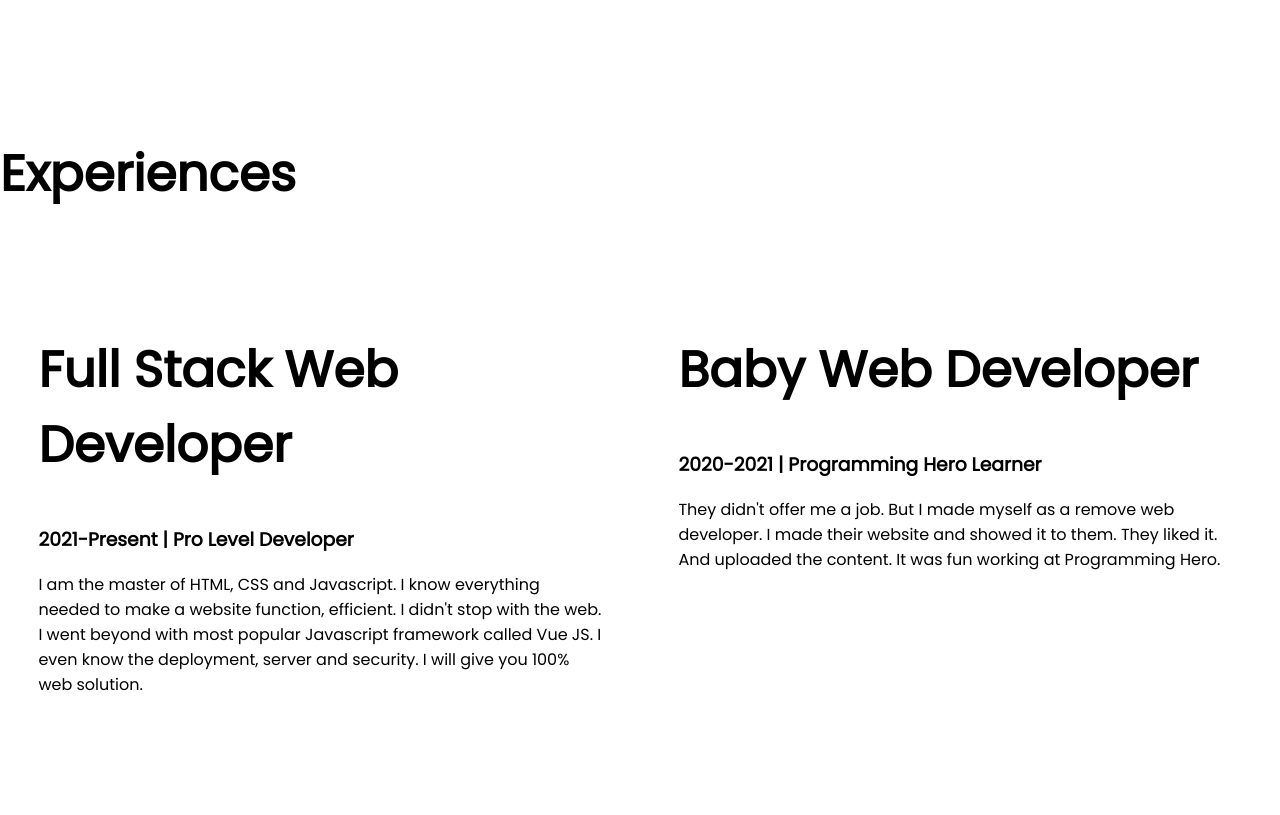
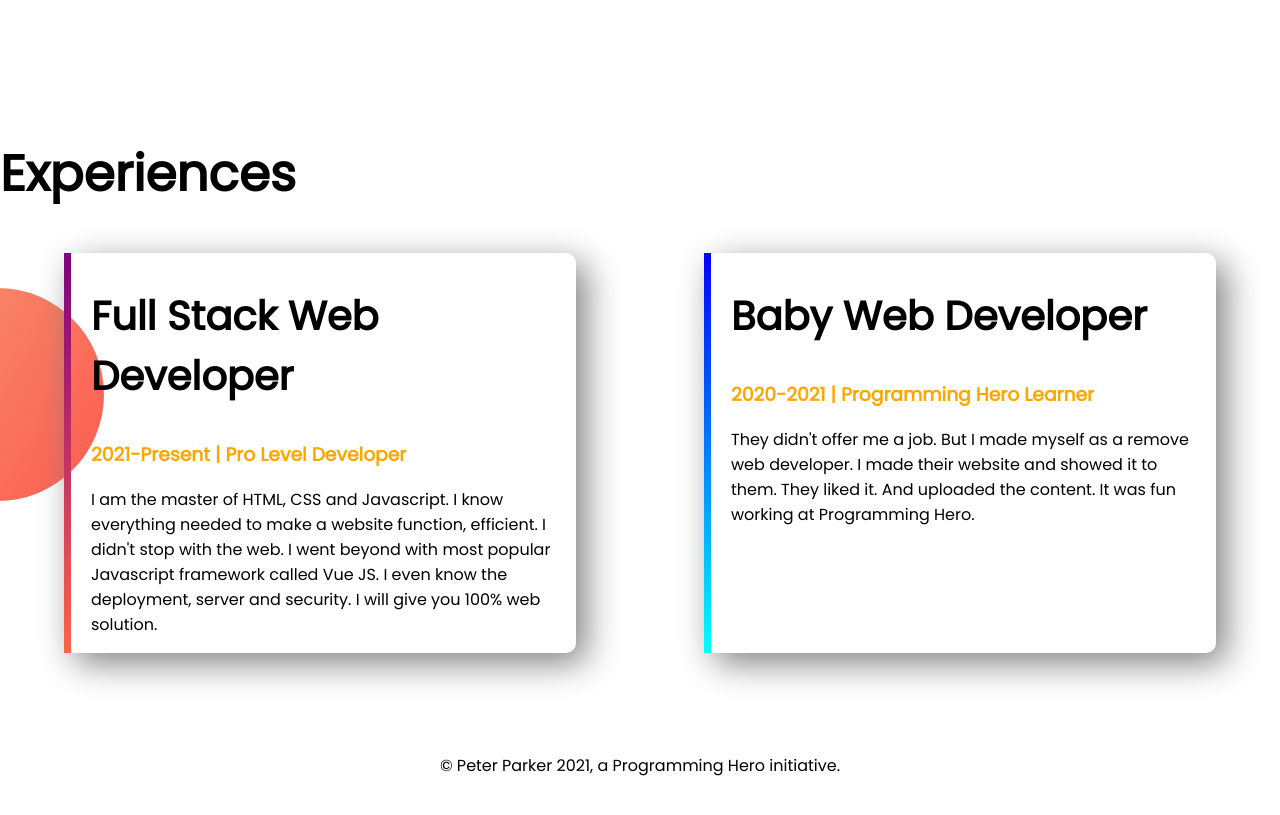
Before and after one commit to coders-sohan/developer-portfolio, a plain HTML site: page index.html in a window 1280 px wide. Shown: the part 1120-1935 px from the top of the page. After the commit the page ends 1914 px from the top, so only its background shows below. Drawn offline with Linux system fonts and the light colour scheme.

Commit message:
5th commit

```diff
--- a/css/style.css
+++ b/css/style.css
@@ -46,3 +46,39 @@ h1{
     background-repeat: no-repeat;
     background-position: right;
 }
+
+.experience-header{
+    font-size: 40px;
+}
+
+.experience-items{
+    width: 40%;
+    margin-left: 5%;
+    margin-right: 5%;
+    box-shadow: 10px 10px 35px gray;
+    padding-left: 20px;
+    padding-right: 10px;
+    border-radius: 10px;
+}
+
+.experience-area{
+    background-image: url(../images/exp-bg.png);
+    background-position: left;
+    background-repeat: no-repeat;
+}
+
+#web-dev-exp{
+    border-left: 7px solid;
+    border-image: linear-gradient(blue, cyan);
+    border-image-slice: 1;
+}
+
+footer p{
+    text-align: center;
+}
+
+#full-stack-exp{
+    border-left: 7px solid;
+    border-image: linear-gradient(purple, tomato);
+    border-image-slice: 1;
+}
--- a/index.html
+++ b/index.html
@@ -34,17 +34,20 @@
     <section class="experience-area">
         <h1>Experiences</h1>
         <div class="flexible-container">
-            <div class="half-width">
-                <h1>Full Stack Web Developer</h1>
-                <h3>2021-Present | Pro Level Developer</h3>
+            <div id="full-stack-exp" class="experience-items">
+                <h2 class="experience-header">Full Stack Web Developer</h2>
+                <h3 class="orange-color">2021-Present | Pro Level Developer</h3>
                 <p>I am the master of HTML, CSS and Javascript. I know everything needed to make a website function, efficient. I didn't stop with the web. I went beyond with most popular Javascript framework called Vue JS. I even know the deployment, server and security. I will give you 100% web solution.</p>
             </div>
-            <div class="half-width">
-                <h1>Baby Web Developer</h1>
-                <h3>2020-2021 | Programming Hero Learner</h3>
+            <div id="web-dev-exp" class="experience-items">
+                <h2 class="experience-header">Baby Web Developer</h2>
+                <h3 class="orange-color">2020-2021 | Programming Hero Learner</h3>
                 <p>They didn't offer me a job. But I made myself as a remove web developer. I made their website and showed it to them. They liked it. And uploaded the content. It was fun working at Programming Hero.</p>
             </div>
         </div>
     </section>
+    <footer>
+        <p>© Peter Parker 2021, a Programming Hero initiative.</p>
+    </footer>
 </body>
 </html>
```
Also changed, not shown: images/IMG-20210405-WA0008-01-removebg-preview.png (deleted), images/jhankar.png (deleted), images/jhankar2.png (deleted).
